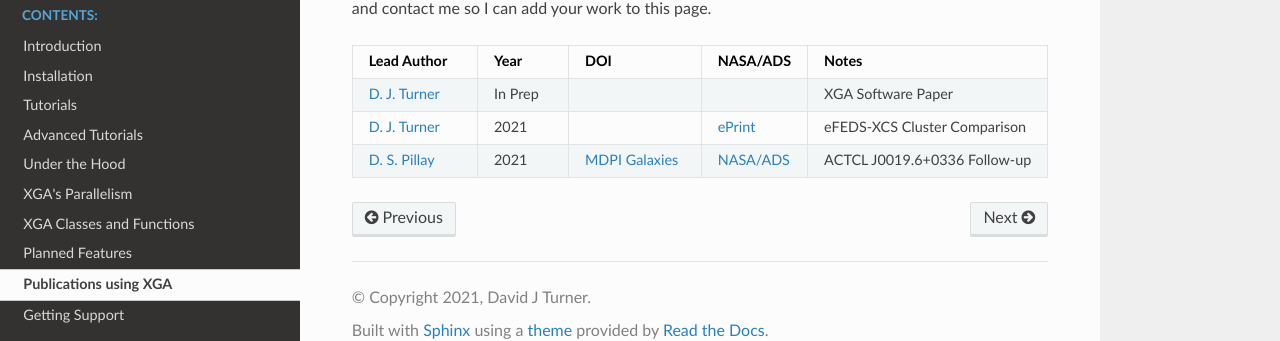
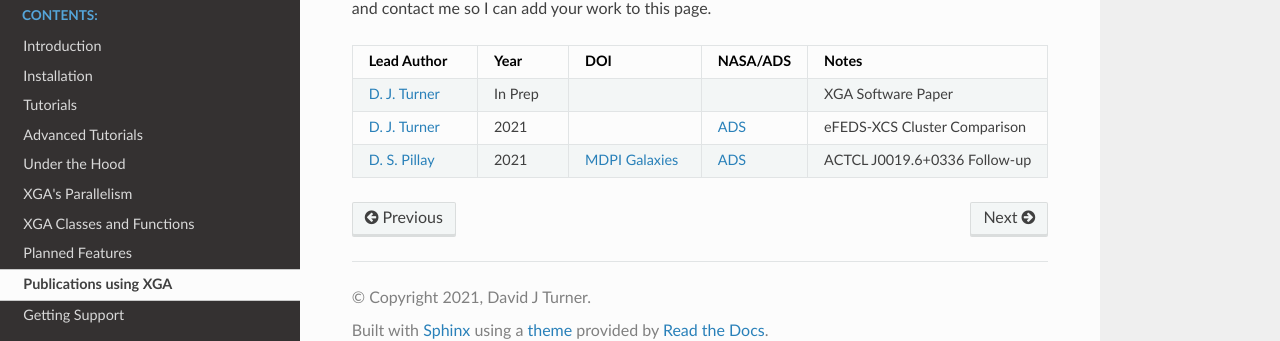
Before and after one commit to DavidT3/XGA, a Sphinx documentation site: the page built from docs/source/publications.rst, in a window 1280 px wide. Shown: the part 211-552 px from the top of the page. Built offline with Sphinx 7.4.7 and the Read the Docs theme 2.0.0, drawn with Linux system fonts in a browser that asks for light colours; pages that are not in the unit, such as notebooks, are missing from menus.

Commit message:
Final change for issue #670, just making sure Denisha's paper information fits on one line.

```diff
--- a/docs/source/publications.rst
+++ b/docs/source/publications.rst
@@ -22,10 +22,10 @@
    * - `D. J. Turner <https://orcid.org/0000-0001-9658-1396>`_
      - 2021
      -
-     - `ePrint <https://ui.adsabs.harvard.edu/abs/2021arXiv210911807T/abstract>`_
+     - `ADS <https://ui.adsabs.harvard.edu/abs/2021arXiv210911807T/abstract>`_
      - eFEDS-XCS Cluster Comparison
    * - `D. S. Pillay <https://orcid.org/0000-0002-1602-4168>`_
      - 2021
      - `MDPI Galaxies <https://doi.org/10.3390/galaxies9040097>`_
-     - `NASA/ADS <https://ui.adsabs.harvard.edu/abs/2021arXiv211104340P/abstract>`_
+     - `ADS <https://ui.adsabs.harvard.edu/abs/2021arXiv211104340P/abstract>`_
      - ACTCL J0019.6+0336 Follow-up
```
